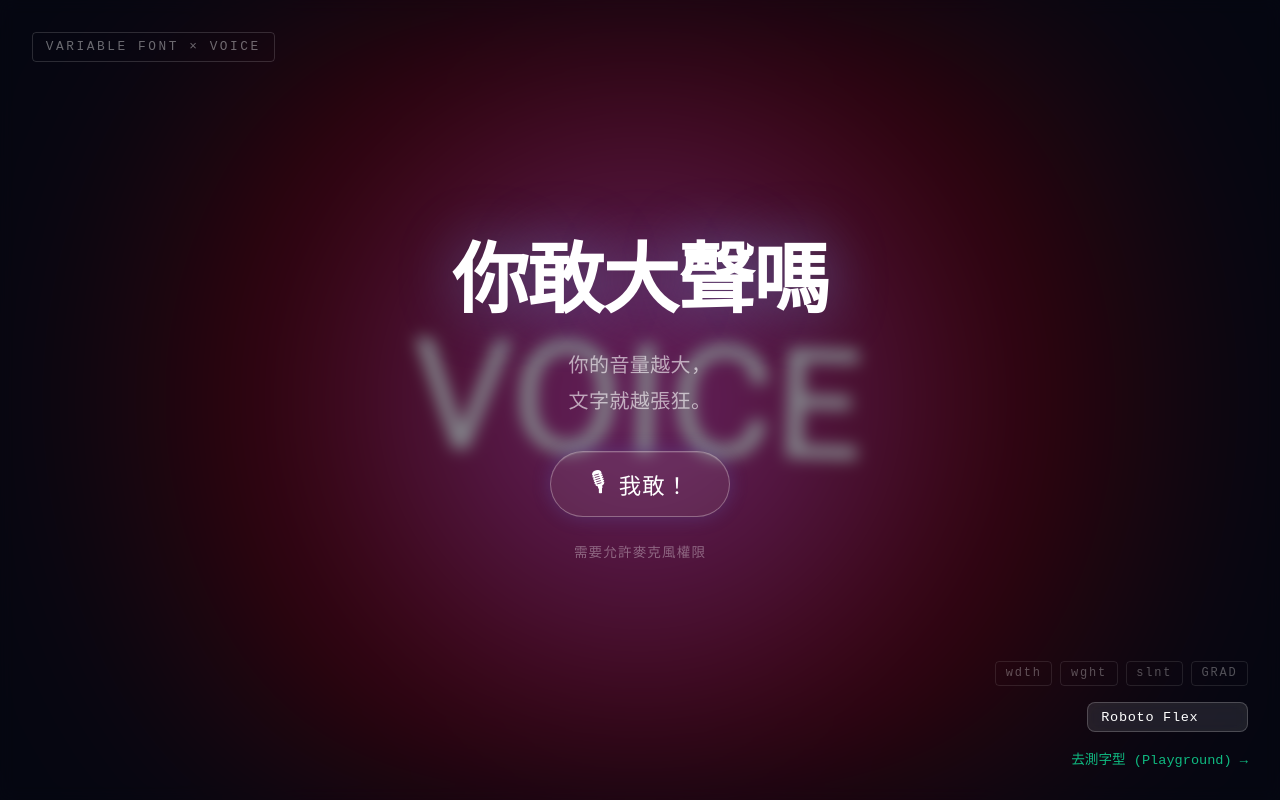
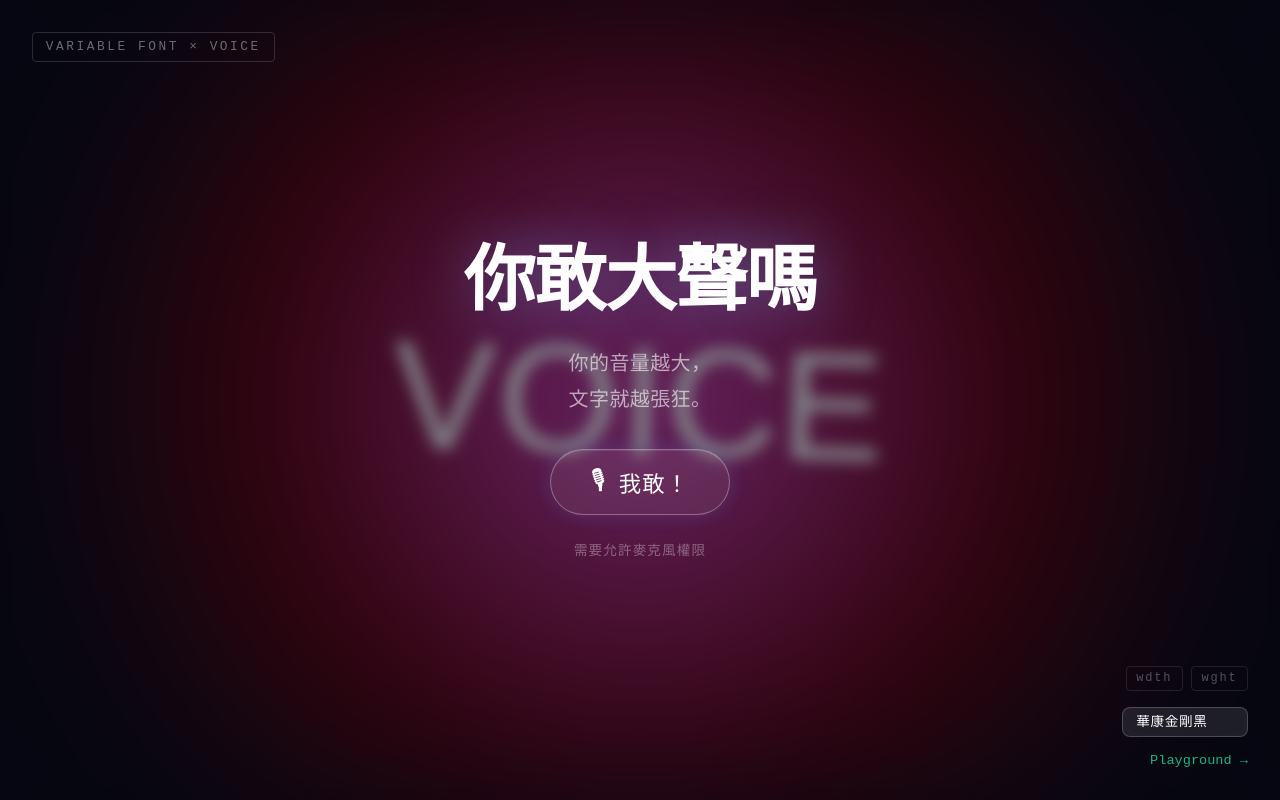
Before and after one commit to sherry0904/variablefont-voice, a Nuxt app: page / in a window 1280 px wide. Built offline with nearby package versions, Linux system fonts and the light colour scheme; a web font is replaced by a local one.

Commit message:
feat: 將預設字型更新為 華康金剛黑 (DFP King Gothic) 並調整 Hero 標題排版設定

```diff
--- a/app/assets/css/main.css
+++ b/app/assets/css/main.css
@@ -8,7 +8,7 @@
 }
 
 :root {
-  --font-primary: 'Roboto Flex', sans-serif;
+  --font-primary: 'DFP King Gothic', sans-serif;
   --bg-color-idle:   #05080f; /* 近黑深夜感，讓藍色光暈更突出 */
   --bg-color-active: #05080f; /* 爆發時維持暗底，讓紅色光暈單獨發光 */
 }
--- a/app/config/fonts.ts
+++ b/app/config/fonts.ts
@@ -22,6 +22,18 @@ export interface FontConfig {
 }
 
 export const VARIABLE_FONTS: Record<string, FontConfig> = {
+  dfpKingGothic: {
+    id: 'dfpKingGothic',
+    name: '華康金剛黑',
+    cssFamily: "'DFP King Gothic', sans-serif",
+    supportedAxes: ['wdth', 'wght'], // Only weight and width supported
+    axes: {
+      volumeToWidth: { min: 75, max: 100, cssTag: 'wdth' }, // Based on inspection: min 75, max 100
+      volumeToWeight: { min: 100, max: 600, cssTag: 'wght' }, // Based on inspection: min 100, max 600
+      idleWidth: { min: 90, max: 95 },
+      idleWeight: { min: 300, max: 400 },
+    }
+  },
   robotoFlex: {
     id: 'robotoFlex',
     name: 'Roboto Flex',
@@ -37,17 +49,5 @@ export const VARIABLE_FONTS: Record<string, FontConfig> = {
       idleSlant: { min: 0, max: 0 },
       idleGrade: { min: -200, max: -100 },
     }
-  },
-  dfpKingGothic: {
-    id: 'dfpKingGothic',
-    name: 'DFP King Gothic',
-    cssFamily: "'DFP King Gothic', sans-serif",
-    supportedAxes: ['wdth', 'wght'], // Only weight and width supported
-    axes: {
-      volumeToWidth: { min: 75, max: 100, cssTag: 'wdth' }, // Based on inspection: min 75, max 100
-      volumeToWeight: { min: 100, max: 600, cssTag: 'wght' }, // Based on inspection: min 100, max 600
-      idleWidth: { min: 90, max: 95 },
-      idleWeight: { min: 300, max: 400 },
-    }
   }
 };
--- a/app/pages/index.vue
+++ b/app/pages/index.vue
@@ -48,7 +48,7 @@
             </select>
           </div>
 
-          <NuxtLink to="/playground" class="playground-link">去測字型 (Playground) →</NuxtLink>
+          <NuxtLink to="/playground" class="playground-link">Playground →</NuxtLink>
         </div>
       </div>
     </Transition>
@@ -172,7 +172,7 @@ const visualizerColor = computed(() => {
   return '#c084fc'                 // 紫色 (咆咆狀態)
 })
 
-const currentFontId = useState<string>('globalFontId', () => 'robotoFlex')
+const currentFontId = useState<string>('globalFontId', () => 'dfpKingGothic')
 const currentFont = computed(() => VARIABLE_FONTS[currentFontId.value]!)
 
 const canvasRef = ref<HTMLElement | null>(null)
@@ -508,8 +508,8 @@ onBeforeUnmount(() => {
 
 .hero-title {
   font-family: var(--font-primary);
-  font-variation-settings: 'wght' 800, 'wdth' 120;
-  font-size: clamp(2.5rem, 6vw, 5rem);
+  font-variation-settings: 'wght' 600, 'wdth' 100;
+  font-size: clamp(2.5rem, 6vw, 4.5rem);
   line-height: 1.1;
   letter-spacing: -0.02em;
   color: white;
@@ -560,7 +560,7 @@ onBeforeUnmount(() => {
 .start-btn:hover {
   background: rgba(255, 255, 255, 0.18);
   border-color: rgba(255, 255, 255, 0.6);
-  font-variation-settings: 'wght' 700, 'wdth' 115;
+  font-variation-settings: 'wght' 600, 'wdth' 100;
   box-shadow:
     0 0 40px rgba(100, 150, 255, 0.4),
     inset 0 1px 0 rgba(255, 255, 255, 0.2);
--- a/app/pages/playground.vue
+++ b/app/pages/playground.vue
@@ -63,7 +63,7 @@ import { ref, computed, reactive, watch } from 'vue'
 import { VARIABLE_FONTS } from '~/config/fonts'
 
 // State
-const currentFontId = useState<string>('globalFontId', () => 'robotoFlex')
+const currentFontId = useState<string>('globalFontId', () => 'dfpKingGothic')
 const currentFont = computed(() => VARIABLE_FONTS[currentFontId.value]!)
 const previewText = ref('VOICE\n可變字型')
 
```
